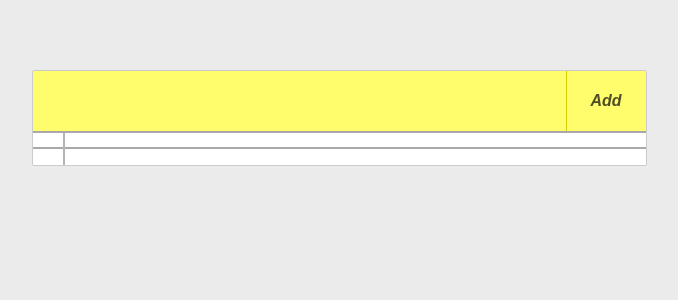
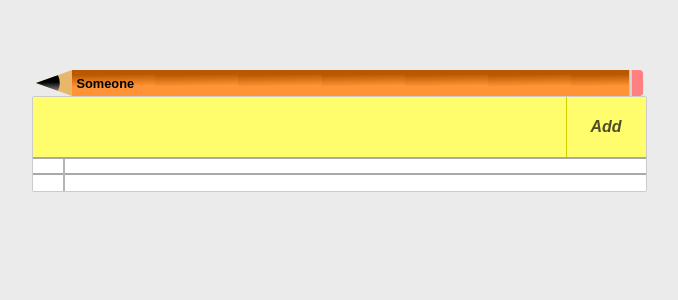
Before and after one commit to mds325/react-todo-list, a React (Vite) app: page / in a window 1280 px wide. Shown: the top 300 px of the page, without its empty margins (301-979 px from the left). Built offline with nearby package versions, Linux system fonts and the light colour scheme.

Commit message:
Add SettingsService

```diff
--- a/package.json
+++ b/package.json
@@ -39,8 +39,10 @@
     "typescript": "^2.7.2"
   },
   "dependencies": {
+    "@types/lodash": "^4.14.104",
     "@types/react": "^16.0.38",
     "@types/react-dom": "^16.0.4",
+    "lodash": "^4.17.5",
     "react": "^16.2.0",
     "react-dom": "^16.2.0"
   },
--- a/src/components/App.scss
+++ b/src/components/App.scss
@@ -16,13 +16,54 @@ body {
 #root {
   display: grid;
   grid-template-columns: 5% auto 5%;
-  grid-template-rows: $app-padding auto auto;
+  grid-template-rows: $app-padding 26px auto auto;
 
   @media(min-width: 768px) {
     grid-template-columns: auto 615px auto;
   }
+
+  .pencil {
+    display: grid;
+    grid-column: 2;
+    grid-row: 2;
+    grid-template-columns: 40px auto 18px;
+    height: 27px;
+
+    .lead {
+      background: {
+        image: url("../../res/svg/pencil-sprite.svg");
+        repeat: no-repeat;
+        position-x: 3.7px;
+      }
+      overflow-x: hidden;
+    }
+
+    .body {
+      background: {
+        image: url("../../res/svg/pencil-sprite.svg");
+        repeat: repeat-x;
+        position-y: -27.2px;
+      }
+      line-height: 27px;
+      padding-left: 5px;
+
+      font: {
+        size: 0.8rem;
+        weight: bold;
+      }
+    }
+
+    .eraser {
+      background: {
+        image: url("../../res/svg/pencil-sprite.svg");
+        repeat: no-repeat;
+        position-x: -62px;
+      }
+    }
+  }
+
   .app {
-    grid-row: 2;
+    grid-row: 3;
     grid-column: 2;
     border: 1px solid #cbcbcb;
     border-radius: 2px;
--- a/src/components/App.tsx
+++ b/src/components/App.tsx
@@ -5,6 +5,7 @@ import TodoList from './TodoList';
 import DataService from '../services/DataService';
 
 import './App.scss';
+import SettingsService from '../services/SettingsService';
 
 interface AppProps {
 
@@ -52,11 +53,18 @@ export default class App extends React.Component<AppProps, AppState> {
     };
 
     render() {
-        return (
+        return [
+            <div className="pencil">
+                <div className="lead"></div>
+                <div className="body">
+                    {SettingsService.Name}
+                </div>
+                <div className="eraser"></div>
+            </div>,
             <div className="app">
                 <CreateTodo handleAddTodo={this.handleAddTodo} />
                 <TodoList todos={this.state.todos} handleToggleState={this.handleToggleState} />
             </div>
-        )
+        ];
     }
 }
--- /dev/null
+++ b/src/services/SettingsService.ts
@@ -0,0 +1,18 @@
+import DataService from './DataService';
+
+export default abstract class SettingsService {
+    public static get Name(): string {
+        return SettingsService.get<string>('name');
+    }
+
+    private static init() {
+        DataService.settings = DataService.settings || {
+            name: 'Someone'
+        };
+    }
+
+    private static get<T>(propName: string): T {
+        SettingsService.init();
+        return DataService.settings[propName];
+    }
+}
```
Also changed, not shown: res/svg/pencil-sprite.svg (added).
